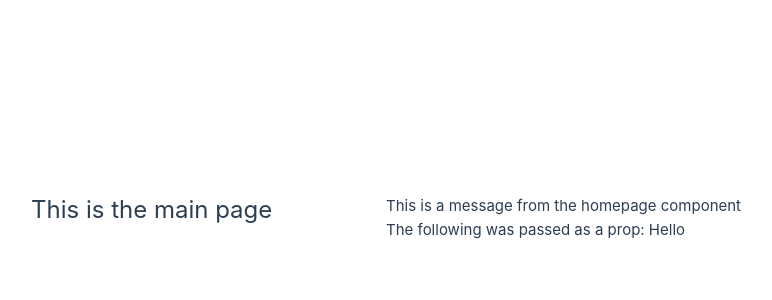
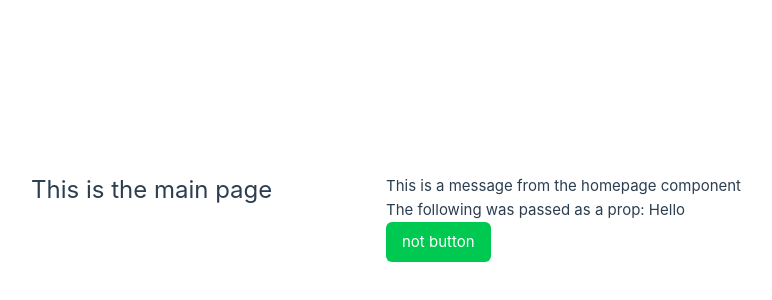
Before and after one commit to shariff-b/family-tree, a Vue app: page / in a window 1280 px wide. Shown: the part 182-482 px from the top of the page, without its empty margins (254-1026 px from the left). Built offline with nearby package versions, Linux system fonts and the light colour scheme.

Commit message:
feat: create BasicButton component

```diff
--- /dev/null
+++ b/src/components/BasicButton.vue
@@ -0,0 +1,11 @@
+<script setup lang="ts">
+const { label = "Click me"} = defineProps<{
+  label?: string,
+}>();
+</script>
+
+<template lang="html">
+  <button class="hover:cursor-pointer px-4 py-2 bg-green-500 rounded-md text-white">
+    <p>{{ label }}</p>
+  </button>
+</template>
--- a/src/components/HomePage.vue
+++ b/src/components/HomePage.vue
@@ -1,10 +1,13 @@
 <script setup lang="ts">
+import BasicButton from '@/components/BasicButton.vue';
+
 const props = defineProps<{
   displayString: string
 }>();
 </script>
 
-<template>
+<template lang="html">
   <p>This is a message from the homepage component</p>
   <p>The following was passed as a prop: {{ props.displayString }}</p>
+  <BasicButton label="not button" />
 </template>
```
